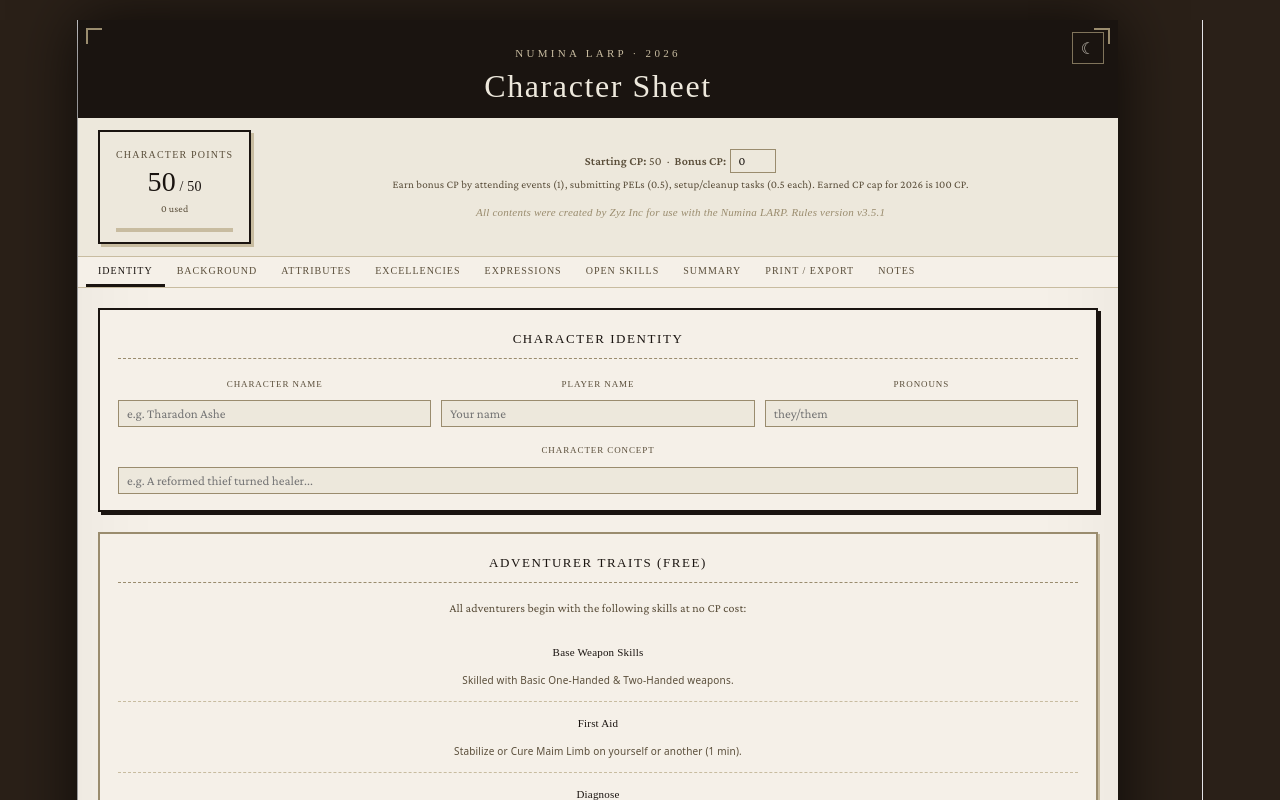
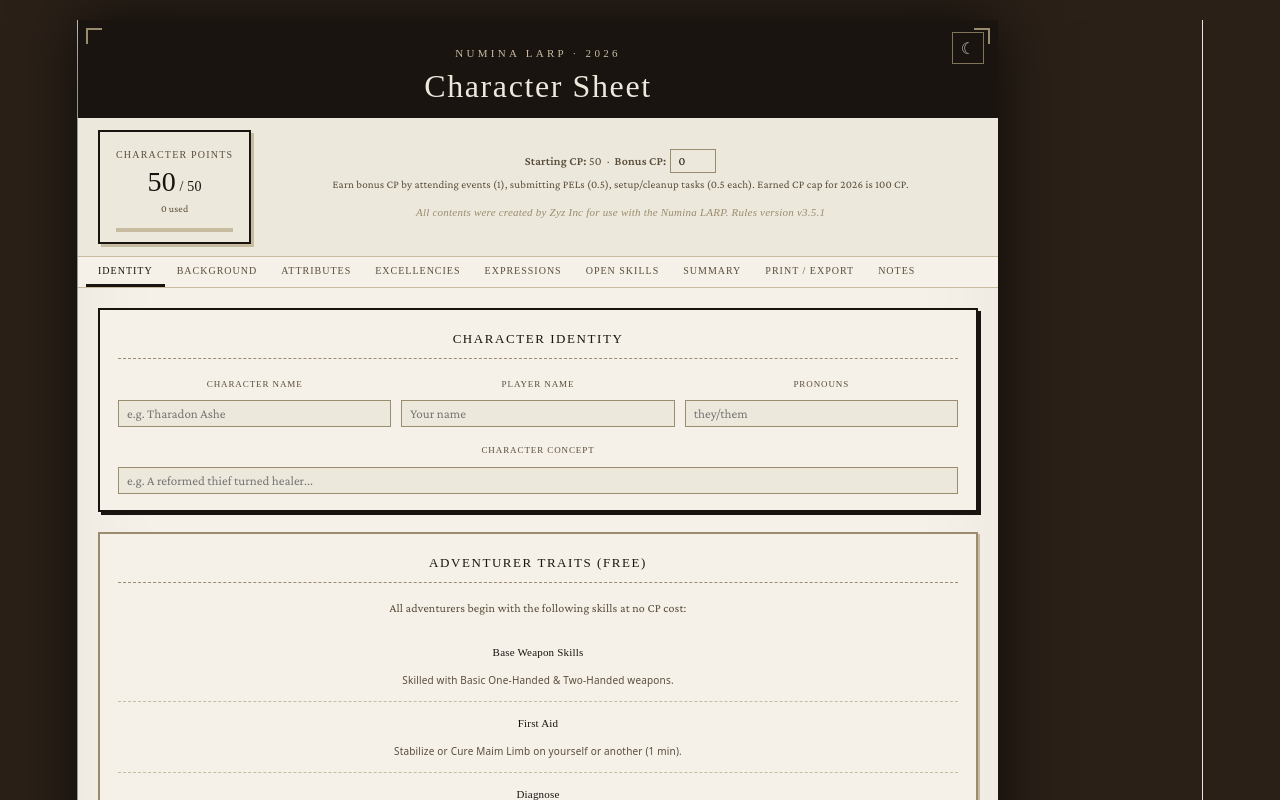
Before and after one commit to blacktw/n3-character-builder, a React (Vite) app in the folder n3-widget-v3.5/: page / in a window 1280 px wide. Shown: the top 800 px of the page. Built offline with nearby package versions, Linux system fonts and the light colour scheme; a web font is replaced by a local one.

Commit message:
Reduce width to 920; prior increase was too much.

```diff
--- a/n3-widget-v3.5/src/n3-widget-v3.5.tsx
+++ b/n3-widget-v3.5/src/n3-widget-v3.5.tsx
@@ -1657,7 +1657,7 @@ export default function NuminaSheet() {
       `}</style>
 
       <div style={{
-        width:"100%", maxWidth:1040, background:"var(--paper)",
+        width:"100%", maxWidth:920, background:"var(--paper)",
         boxShadow:"0 0 60px rgba(0,0,0,0.7), inset 0 0 100px rgba(0,0,0,0.05)",
         position:"relative", overflow:"hidden",
         // Theme tokens — cascade to all children
```
